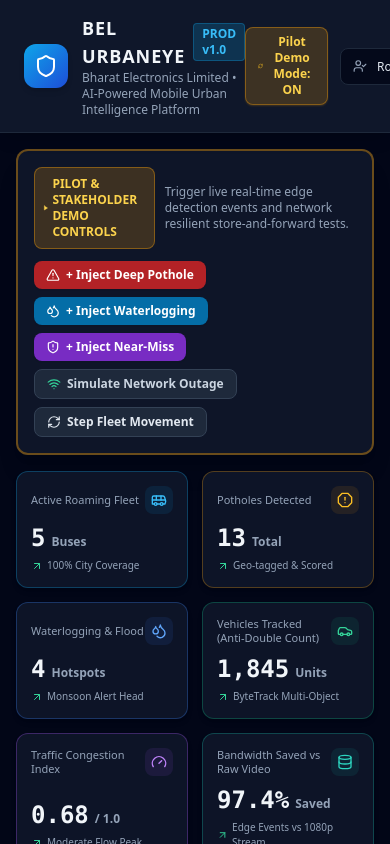
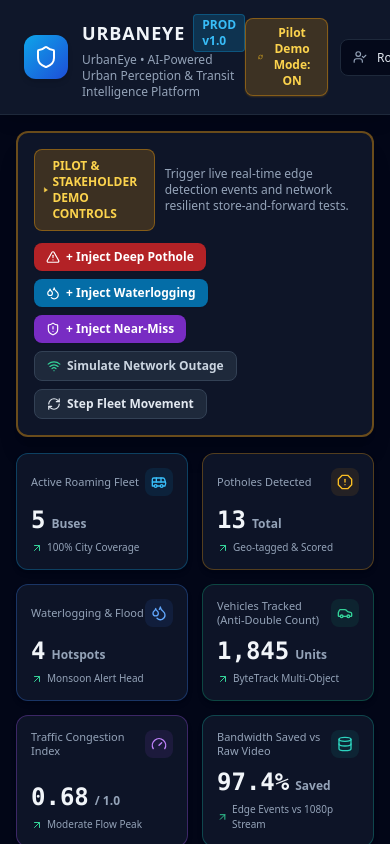
Before and after one commit to SagarGhosh01/UrbanEye, a React (Vite) app in the folder dashboard/: page / in a window 390 px wide. Shown: the top 844 px of the page. Built offline with nearby package versions, Linux system fonts and the light colour scheme; no server answers.

Commit message:
Standardize platform identity & branding to UrbanEye across Header, Mobile Viewfinder, metadata, and HTML title

```diff
--- a/dashboard/src/components/common/Header.tsx
+++ b/dashboard/src/components/common/Header.tsx
@@ -29,13 +29,13 @@
           </div>
           <div>
             <div className="flex items-center space-x-2">
-              <span className="font-bold text-lg tracking-wider text-slate-100 uppercase">BEL UrbanEye</span>
+              <span className="font-bold text-lg tracking-wider text-slate-100 uppercase">UrbanEye</span>
               <span className="text-xs bg-sky-500/20 text-sky-400 font-semibold px-2 py-0.5 rounded border border-sky-500/30">
                 PROD v1.0
               </span>
             </div>
             <p className="text-xs text-slate-400 font-medium">
-              Bharat Electronics Limited • AI-Powered Mobile Urban Intelligence Platform
+              UrbanEye • AI-Powered Urban Perception & Transit Intelligence Platform
             </p>
           </div>
         </div>
--- a/dashboard/src/components/phone/PhoneCameraStreamer.tsx
+++ b/dashboard/src/components/phone/PhoneCameraStreamer.tsx
@@ -479,8 +479,8 @@
             <Smartphone className="w-5 h-5" />
           </div>
           <div>
-            <h1 className="font-bold text-sm text-slate-100 tracking-wider">BEL MOBILE BUS EDGE</h1>
-            <p className="text-[10px] text-slate-400">YOLOv8 Real Vision • HSRP ANPR • Pothole Metric CV</p>
+            <h1 className="font-bold text-sm text-slate-100 tracking-wider">URBANEYE MOBILE EDGE</h1>
+            <p className="text-[10px] text-slate-400">UrbanEye AI Vision • HSRP ANPR • Pothole Metric CV</p>
           </div>
         </div>
 
```
Also changed, not shown: dashboard/index.html (+1 -1 lines).
